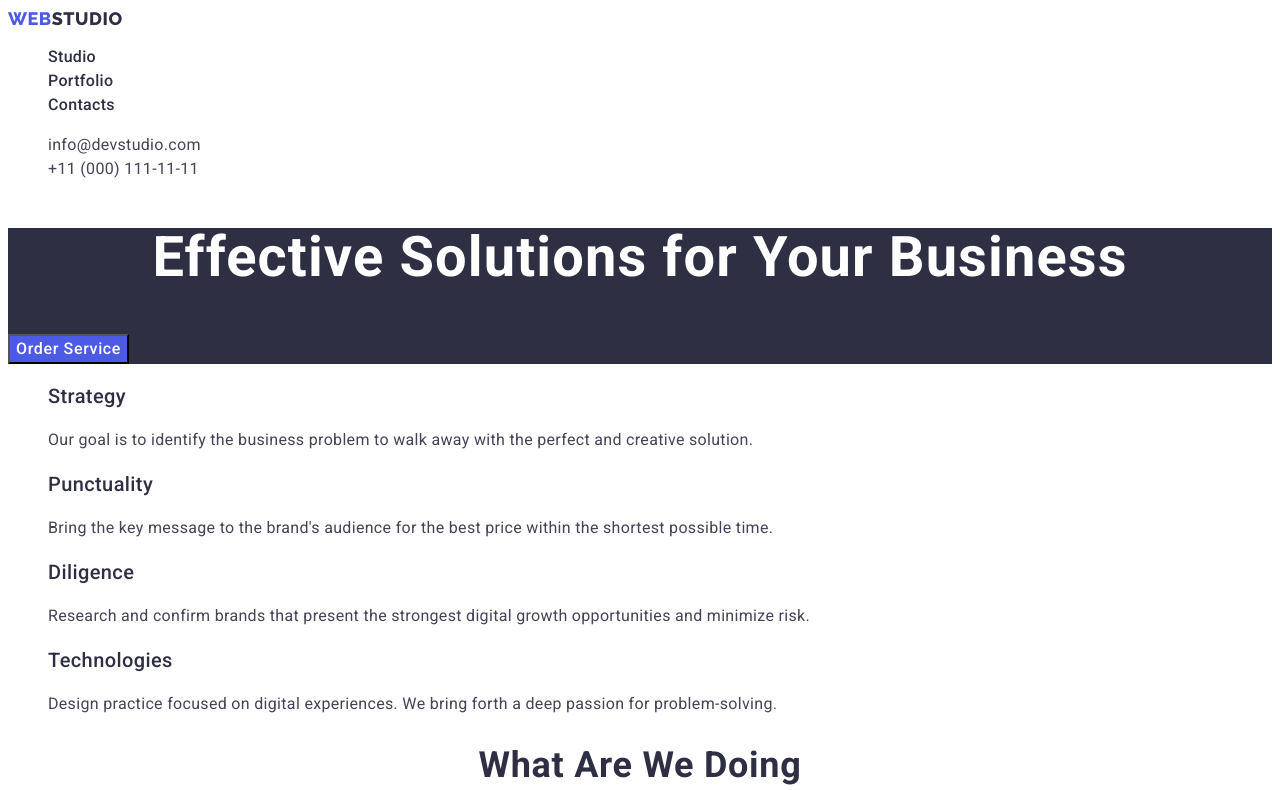
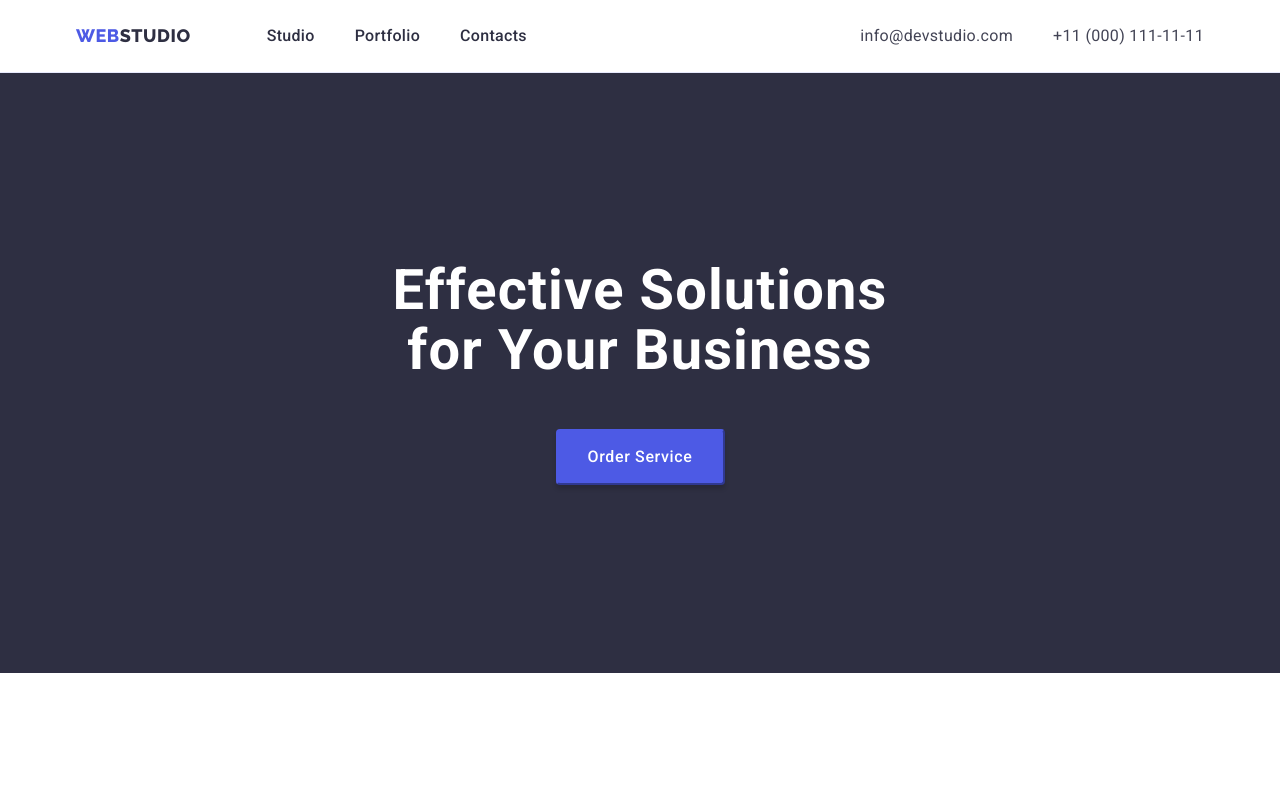
Before and after one commit to Arsher-Elena/goit-markup-hw-03, a plain HTML site: page index.html in a window 1280 px wide. Shown: the top 790 px of the page. Drawn offline with nearby package versions, Linux system fonts and the light colour scheme.

Commit message:
css changes 1

```diff
--- a/index.html
+++ b/index.html
@@ -5,6 +5,7 @@
     <meta http-equiv="X-UA-Compatible" content="IE=edge">
     <meta name="viewport" content="width=device-width, initial-scale=1.0">
     <title>Document</title>
+    <link rel="stylesheet" href="https://cdn.jsdelivr.net/npm/modern-normalize@1.1.0/modern-normalize.min.css">
     <link rel="preconnect" href="https://fonts.googleapis.com">
     <link rel="preconnect" href="https://fonts.gstatic.com" crossorigin>
     <link href="https://fonts.googleapis.com/css2?family=Raleway:wght@800&family=Roboto:wght@400;500;700;900&display=swap"
@@ -13,6 +14,7 @@
 </head>
 <body>
     <header class="page-header">
+        <div class="container page-header-container">
         <nav class="navigation">
      <a class="logo link" href="./index.html">Web<span class="logo-web">Studio</span></a>
      <ul class="menu list">
@@ -28,22 +30,25 @@
      </ul>
         </nav>
         <address class="contact-details">
-            <ul class="list">
+            <ul class="list contakt-container">
                 <li><a class="address link" href="mailto:info@devstudio.com">info@devstudio.com</a></li>
                 <li><a class="address link" href="tel:+110001111111">+11 (000) 111-11-11</a></li>
             </ul>
         </address>
-
+        </div>
     </header>
     <main>
         <section class="hero">
+            <div class="container">
             <h1 class="page-title">Effective Solutions
             for Your Business</h1>
             <button type="button" class="modal-btn">Order Service</button>
+        </div>
         </section>
         <section>
+            <div class="container">
             <h2 hidden class="features">features</h2>
-            <ul class="list">
+            <ul class="features-top-list list">
                 <li class="features-list">
                     <h3 class="functional">Strategy</h3>
                     <p class="functional-description">Our goal is to identify the business
@@ -62,10 +67,12 @@
                     <p class="functional-description">Design practice focused on digital experiences. We bring forth a deep passion for problem-solving.</p>
                 </li>
             </ul>
+        </div>
         </section>
         <section>
+            <div class="container">
             <h2 class="our-work">What are we doing</h2>
-            <ul class="list">
+            <ul class="list our-work-container">
                 <li>
                     <img src="./images/rectangle1.jpg" alt="computer image" width="360" height="300" />
                 </li>
@@ -76,36 +83,49 @@
                     <img src="./images/rectangle3.jpg" alt="mobile version" width="360" height="300" />
                 </li>
             </ul>
+            </div>
         </section>
         <section>
+            <div class="container team-container">
             <h2 class="team">Our Team</h2>
-            <ul class="list">
+            <ul class="team-list-top list">
                 <li class="team-list">
                     <img src="./images/markguerrero.jpg" alt="Mark Guerrero" width="264" height="260">
+                    <div class="team-top-container">
                         <h3 class="specialists">Mark Guerrero</h3>
                         <p class="job-title">Product Designer</p>
+                    </div>
                 </li>
                 <li class="team-list">
                     <img src="./images/tomford.jpg" alt="Tom Ford" width="264" height="260">
+                    <div class="team-top-container">
                         <h3 class="specialists">Tom Ford</h3>
                         <p class="job-title">Frontend Developer</p>
+                    </div>
                 </li>
                 <li class="team-list">
                     <img src="./images/camilagarcia.jpg" alt="Camila Garcia" width="264" height="260">
+                    <div class="team-top-container">
                         <h3 class="specialists">Camila Garcia</h3>
                         <p class="job-title">Marketing</p>
+                    </div>
                 </li>
                 <li class="team-list">
                     <img src="./images/danielwilson.jpg" alt="Daniel Wilson" width="264" height="260">
+                    <div class="team-top-container">
                         <h3 class="specialists">Daniel Wilson</h3>
                         <p class="job-title">UI Designer</p>
+                   </div>
                 </li>
             </ul>
+            </div>
         </section>
     </main>
     <footer class="footer-section">
+        <div class="container footer-container">
         <a class="logo link" href="./index.html">Web<span class="logo-web-footer">Studio</span></a>
         <p class="footer-text">Increase the flow of customers and sales for your business with digital marketing & growth solutions.</p>
+        </div>
     </footer>
 </body>
 </html>
--- a/styles/styles.css
+++ b/styles/styles.css
@@ -20,6 +20,10 @@ body {
 .logo-web-footer {
         color: #f4f4fd;
 }
+.page-header {
+        padding-top: 24px;
+        padding-bottom: 24px;
+}
 .logo {
         font-family: inherit;
         font-style: normal;
@@ -32,7 +36,9 @@ body {
         text-transform: uppercase;
         color: #4D5AE5;
         font-family: "Raleway", sans-serif;
+        margin-right: 76px;
 }
+
 .menu-link {
         font-style: normal;
         font-weight: 500;
@@ -63,6 +69,8 @@ body {
 }
 .hero {
         background-color: #2e2f42;
+        padding-top: 188px;
+        padding-bottom: 188px;
 }
 .page-title {
         font-size: 56px;
@@ -70,8 +78,12 @@ body {
         text-align: center;
         letter-spacing: 0.02em;
         color: #FFFFFF;
+        max-width: 498px;
+        margin: 0 auto;
 }
 .modal-btn {
+        min-width: 169px;
+        height: 56px;
         font-family: "Roboto", sans-serif;
         font-weight: 500;
         font-size: 16px;
@@ -82,6 +94,12 @@ body {
         background-color: #4D5AE5;
          color: #FFFFFF;
          cursor: pointer;
+         display: block;
+         margin: 0 auto;
+        border-color: #4D5AE5;
+        box-shadow: 0px 4px 4px rgba(0, 0, 0, 0.15);
+        border-radius: 4px;
+        margin-top: 48px;
 }
 .modal-btn:hover,
 madal-btn:focus {
@@ -109,6 +127,7 @@ color: #FFFFFF;
         letter-spacing: 0.02em;
         text-transform: capitalize;
         color: #2E2F42;
+        margin-bottom: 72px;
 }
 .team {
         font-size: 36px;
@@ -117,6 +136,7 @@ color: #FFFFFF;
         letter-spacing: 0.02em;
         text-transform: capitalize;
         color: #2E2F42;
+        margin-bottom: 72px;
 }
 .footer-section {
         background-color: #2e2f42;
@@ -173,3 +193,88 @@ madals-btn:focus {
         letter-spacing: 0.02em;
         color: #434455;
 }
+
+h1,
+h2,
+h3,
+h4,
+h5,
+h6
+p {
+        margin-top: 0;
+        margin-bottom: 0;
+}
+ul,
+ol {
+        margin-top: 0;
+        margin-bottom: 0;
+        padding-left: 0;
+}
+img {
+        display: block;
+}
+.container {
+        width: 1158px;
+        padding-left: 15px;
+        padding-right: 15px;
+        margin: 0 auto;
+}
+.page-header-container {
+        display: flex;
+}
+.menu {
+        display: flex;
+}
+.navigation {
+        display: flex;
+        align-items: center;
+        margin-right: auto;
+}
+.page-header-container {
+        display: flex;
+}
+.contakt-container {
+        display: flex;
+        gap: 40px;
+}
+.menu {
+        gap: 40px;
+}
+.features-top-list {
+        display: flex;
+        gap: 24px;
+        padding-top: 120px;
+        padding-bottom: 120px;
+}
+.our-work-container {
+        display: flex;
+        gap: 24px;
+        padding-bottom: 120px;
+}
+.team-list-top {
+        display: flex;
+        gap: 24px;
+}
+.team-container {
+        background-color: #F4F4FD;
+        padding-top: 120px;
+        padding-bottom: 120px;
+}
+.team-top-container {
+        background-color: #FFFFFF;
+        padding: 32px 16px;
+        box-shadow: 0px 1px 6px rgba(46, 47, 66, 0.08), 0px 1px 1px rgba(46, 47, 66, 0.16), 0px 2px 1px rgba(46, 47, 66, 0.08);
+        border-radius: 0px 0px 4px 4px;
+}
+.footer-section {
+ padding-top: 100px;
+ padding-bottom: 100px;
+ padding-left: 156px;
+ padding-right: 1020px;
+}
+.footer-container {
+     width: 300px;
+}
+.page-header {
+        border-bottom: 1px solid #E7E9FC;
+}
```
Also changed, not shown: portfolio.html (+1 -0 lines). Lines whose indentation alone changed are shown as unchanged.
